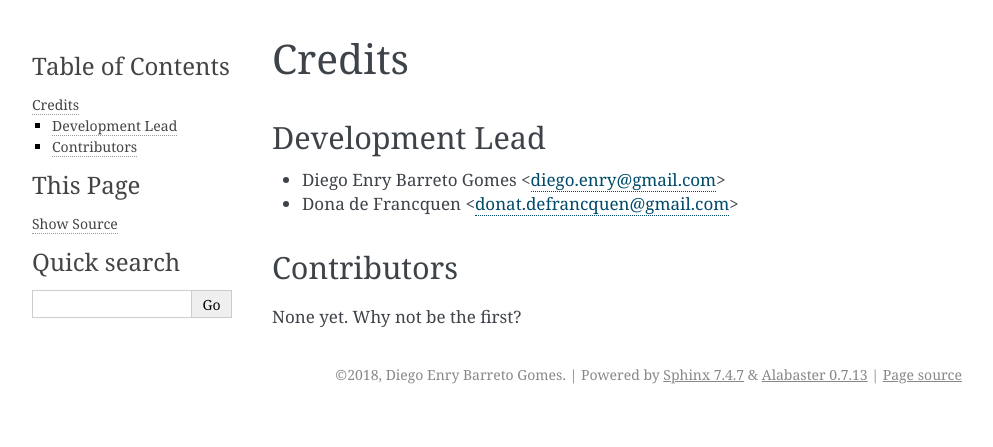
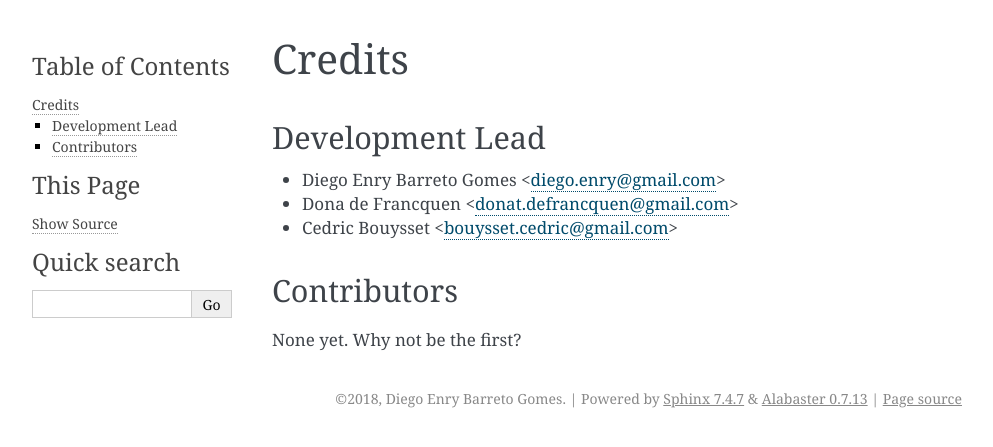
Before and after one commit to IFMlab/ChemFlow, a Sphinx documentation site: the page built from docs/authors.rst, in a window 1280 px wide. Shown: the top 447 px of the page, without its empty margins (148-1141 px from the left). Built offline with Sphinx 7.4.7, drawn with Linux system fonts in a browser that asks for light colours.

Commit message:
Small modifications before GUI

```diff
--- a/docs/authors.rst
+++ b/docs/authors.rst
@@ -7,6 +7,7 @@ Development Lead
 
 * Diego Enry Barreto Gomes <diego.enry@gmail.com>
 * Dona de Francquen <donat.defrancquen@gmail.com>
+* Cedric Bouysset <bouysset.cedric@gmail.com>
 
 Contributors
 ------------
```
Also changed, not shown: 5 other files.
